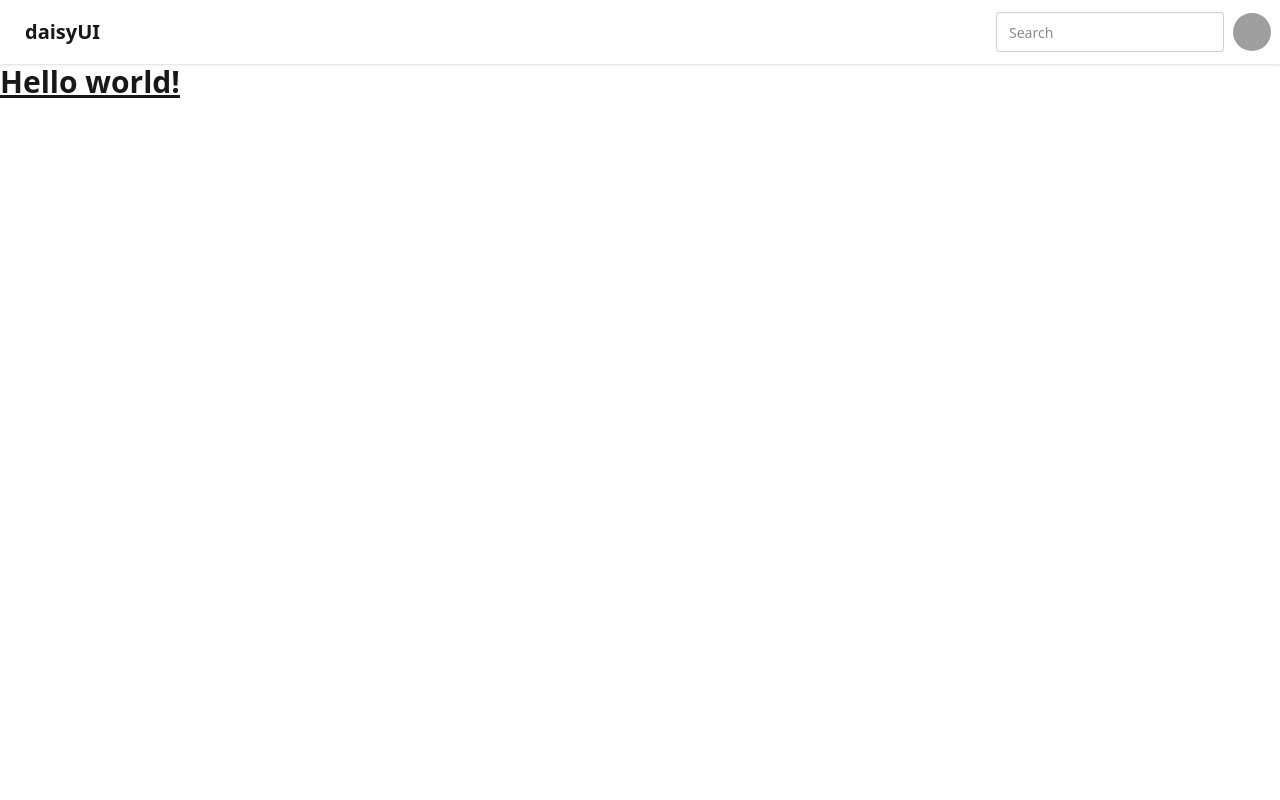
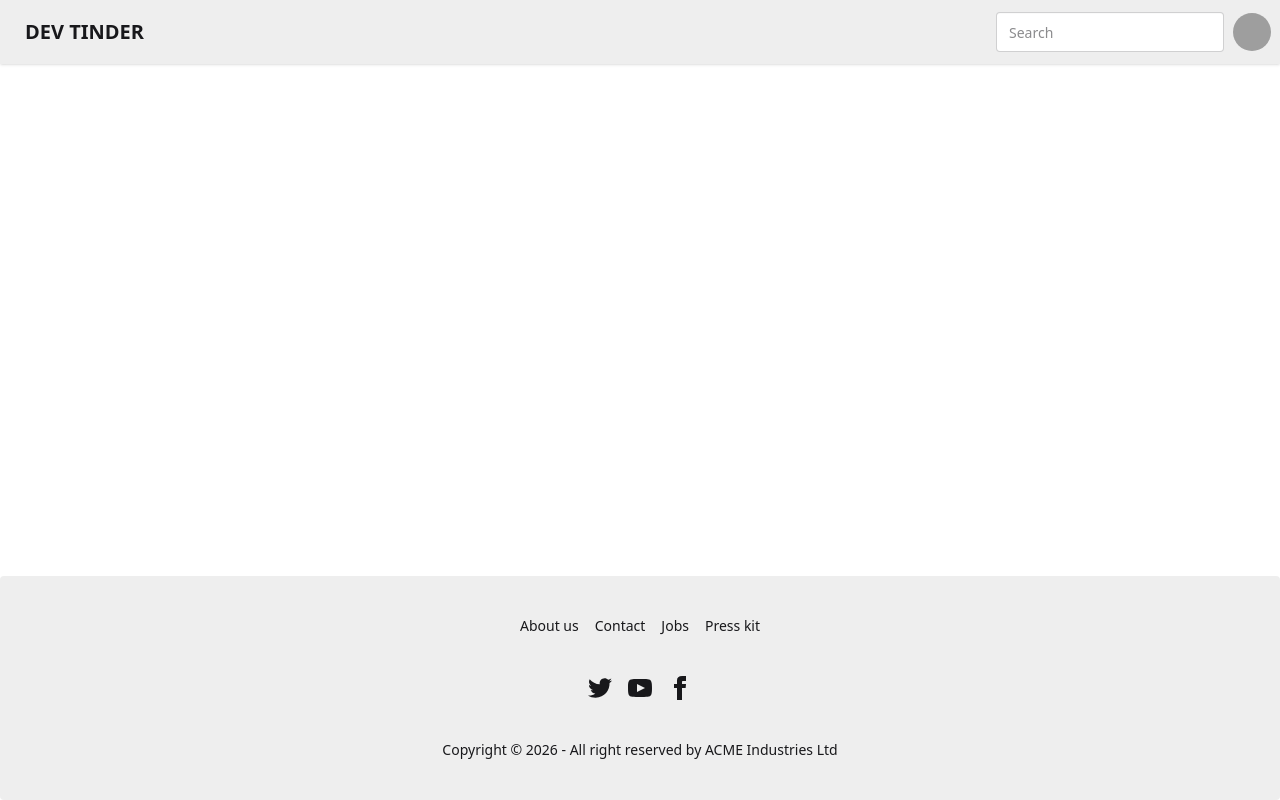
Before and after one commit to Likhith-1421/NODE-FRONTEND, a React (Vite) app in the folder NODE-FRONTEND/: page / in a window 1280 px wide. Built offline with nearby package versions, Linux system fonts and the light colour scheme; grey boxes are pictures that could not be loaded.

Commit message:
ROUTING-FOOTER

```diff
--- a/NODE-FRONTEND/package.json
+++ b/NODE-FRONTEND/package.json
@@ -13,6 +13,7 @@
     "@tailwindcss/vite": "^4.1.18",
     "react": "^19.2.0",
     "react-dom": "^19.2.0",
+    "react-router-dom": "^7.13.0",
     "tailwindcss": "^4.1.18"
   },
   "devDependencies": {
--- a/NODE-FRONTEND/src/App.jsx
+++ b/NODE-FRONTEND/src/App.jsx
@@ -1,40 +1,25 @@
+import {BrowserRouter,Routes,Route} from "react-router-dom"
+import Body from "./Body"
+import Login from "./Login"
+import Profile from "./Profile"
 function App() {
 
 
   return (
     <>
-    <div className="navbar bg-base-100 shadow-sm">
-  <div className="flex-1">
-    <a className="btn btn-ghost text-xl">daisyUI</a>
-  </div>
-  <div className="flex gap-2">
-    <input type="text" placeholder="Search" className="input input-bordered w-24 md:w-auto" />
-    <div className="dropdown dropdown-end">
-      <div tabIndex={0} role="button" className="btn btn-ghost btn-circle avatar">
-        <div className="w-10 rounded-full">
-          <img
-            alt="Tailwind CSS Navbar component"
-            src="https://img.daisyui.com/images/stock/photo-1534528741775-53994a69daeb.webp" />
-        </div>
-      </div>
-      <ul
-        tabIndex="-1"
-        className="menu menu-sm dropdown-content bg-base-100 rounded-box z-1 mt-3 w-52 p-2 shadow">
-        <li>
-          <a className="justify-between">
-            Profile
-            <span className="badge">New</span>
-          </a>
-        </li>
-        <li><a>Settings</a></li>
-        <li><a>Logout</a></li>
-      </ul>
-    </div>
-  </div>
-</div>
-   <h1 className="text-3xl font-bold underline">
-    Hello world!
-  </h1>
+
+  <BrowserRouter basename= "/">
+<Routes>
+<Route path="/" element={<Body/>}>
+<Route path="/login" element={<Login/>}/>
+<Route path="/profile" element={<Profile/>}/>
+</Route>
+
+
+</Routes>
+  </BrowserRouter>
+
+
     </>
   )
 }
--- /dev/null
+++ b/NODE-FRONTEND/src/Body.jsx
@@ -0,0 +1,15 @@
+import React from 'react'
+import {Outlet} from "react-router-dom"
+import Navbar from './Navbar'
+import Footer from './Footer'
+const Body = () => {
+  return (
+    <div>
+        <Navbar/>
+        <Outlet/>
+        <Footer/>
+    </div>
+  )
+}
+
+export default Body
--- /dev/null
+++ b/NODE-FRONTEND/src/Footer.jsx
@@ -0,0 +1,56 @@
+import React from 'react'
+
+const Footer = () => {
+  return (
+    <div><footer className="footer footer-horizontal footer-center bg-base-300 text-base-content rounded p-10 fixed bottom-0">
+  <nav className="grid grid-flow-col gap-4">
+    <a className="link link-hover">About us</a>
+    <a className="link link-hover">Contact</a>
+    <a className="link link-hover">Jobs</a>
+    <a className="link link-hover">Press kit</a>
+  </nav>
+  <nav>
+    <div className="grid grid-flow-col gap-4">
+      <a>
+        <svg
+          xmlns="http://www.w3.org/2000/svg"
+          width="24"
+          height="24"
+          viewBox="0 0 24 24"
+          className="fill-current">
+          <path
+            d="M24 4.557c-.883.392-1.832.656-2.828.775 1.017-.609 1.798-1.574 2.165-2.724-.951.564-2.005.974-3.127 1.195-.897-.957-2.178-1.555-3.594-1.555-3.179 0-5.515 2.966-4.797 6.045-4.091-.205-7.719-2.165-10.148-5.144-1.29 2.213-.669 5.108 1.523 6.574-.806-.026-1.566-.247-2.229-.616-.054 2.281 1.581 4.415 3.949 4.89-.693.188-1.452.232-2.224.084.626 1.956 2.444 3.379 4.6 3.419-2.07 1.623-4.678 2.348-7.29 2.04 2.179 1.397 4.768 2.212 7.548 2.212 9.142 0 14.307-7.721 13.995-14.646.962-.695 1.797-1.562 2.457-2.549z"></path>
+        </svg>
+      </a>
+      <a>
+        <svg
+          xmlns="http://www.w3.org/2000/svg"
+          width="24"
+          height="24"
+          viewBox="0 0 24 24"
+          className="fill-current">
+          <path
+            d="M19.615 3.184c-3.604-.246-11.631-.245-15.23 0-3.897.266-4.356 2.62-4.385 8.816.029 6.185.484 8.549 4.385 8.816 3.6.245 11.626.246 15.23 0 3.897-.266 4.356-2.62 4.385-8.816-.029-6.185-.484-8.549-4.385-8.816zm-10.615 12.816v-8l8 3.993-8 4.007z"></path>
+        </svg>
+      </a>
+      <a>
+        <svg
+          xmlns="http://www.w3.org/2000/svg"
+          width="24"
+          height="24"
+          viewBox="0 0 24 24"
+          className="fill-current">
+          <path
+            d="M9 8h-3v4h3v12h5v-12h3.642l.358-4h-4v-1.667c0-.955.192-1.333 1.115-1.333h2.885v-5h-3.808c-3.596 0-5.192 1.583-5.192 4.615v3.385z"></path>
+        </svg>
+      </a>
+    </div>
+  </nav>
+  <aside>
+    <p>Copyright © {new Date().getFullYear()} - All right reserved by ACME Industries Ltd</p>
+  </aside>
+</footer></div>
+  )
+}
+
+export default Footer
--- /dev/null
+++ b/NODE-FRONTEND/src/Login.jsx
@@ -0,0 +1,9 @@
+import React from 'react'
+
+const Login = () => {
+  return (
+    <div>Login</div>
+  )
+}
+
+export default Login
--- /dev/null
+++ b/NODE-FRONTEND/src/Navbar.jsx
@@ -0,0 +1,37 @@
+import React from 'react'
+
+const Navbar = () => {
+  return (
+    <div><div className="navbar bg-base-300 shadow-sm">
+  <div className="flex-1">
+    <a className="btn btn-ghost text-xl">DEV TINDER</a>
+  </div>
+  <div className="flex gap-2">
+    <input type="text" placeholder="Search" className="input input-bordered w-24 md:w-auto" />
+    <div className="dropdown dropdown-end">
+      <div tabIndex={0} role="button" className="btn btn-ghost btn-circle avatar">
+        <div className="w-10 rounded-full">
+          <img
+            alt="Tailwind CSS Navbar component"
+            src="https://img.daisyui.com/images/stock/photo-1534528741775-53994a69daeb.webp" />
+        </div>
+      </div>
+      <ul
+        tabIndex="-1"
+        className="menu menu-sm dropdown-content bg-base-100 rounded-box z-1 mt-3 w-52 p-2 shadow">
+        <li>
+          <a className="justify-between">
+            Profile
+            <span className="badge">New</span>
+          </a>
+        </li>
+        <li><a>Settings</a></li>
+        <li><a>Logout</a></li>
+      </ul>
+    </div>
+  </div>
+</div></div>
+  )
+}
+
+export default Navbar
--- /dev/null
+++ b/NODE-FRONTEND/src/Profile.jsx
@@ -0,0 +1,9 @@
+import React from 'react'
+
+const Profile = () => {
+  return (
+    <div>Profile</div>
+  )
+}
+
+export default Profile
```
Also changed, not shown: 1 other file (tests, documents, lock files or other folders).
